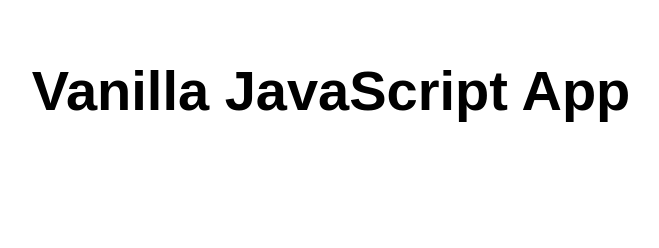
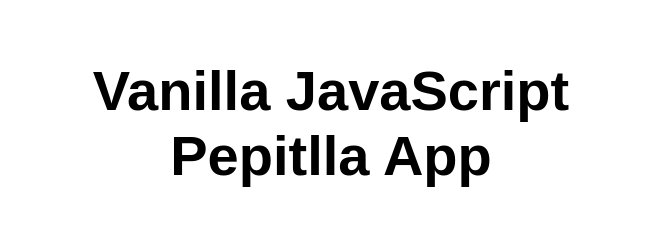
Before and after one commit to CarlesBou/Chatbot, a plain HTML site: page index.html in a window 1280 px wide. Shown: the whole page, without its empty margins (309-968 px from the left). Drawn offline with Linux system fonts and the light colour scheme.

Commit message:
Update index.html

```diff
--- a/index.html
+++ b/index.html
@@ -10,7 +10,7 @@
 
 <body>
   <main>
-    <h1>Vanilla JavaScript App</h1>
+    <h1>Vanilla JavaScript Pepitlla App</h1>
   </main>
 </body>
 
```
